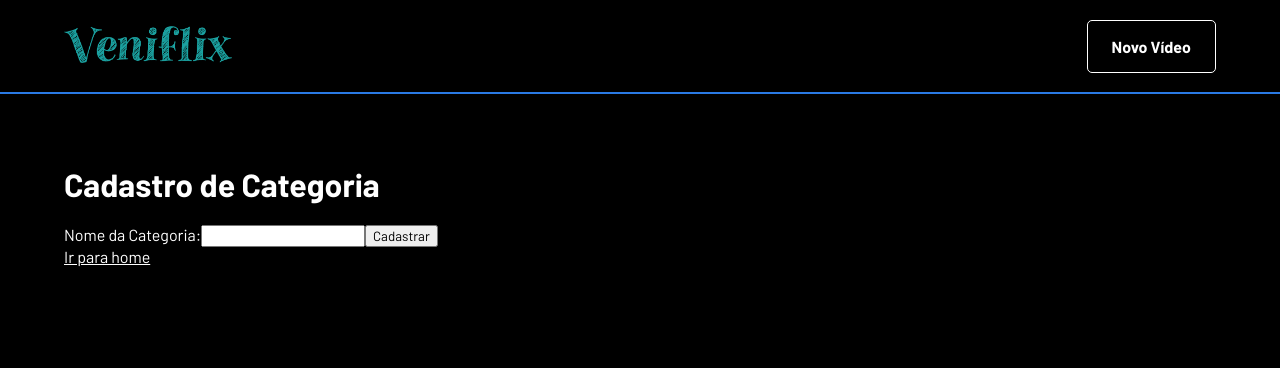
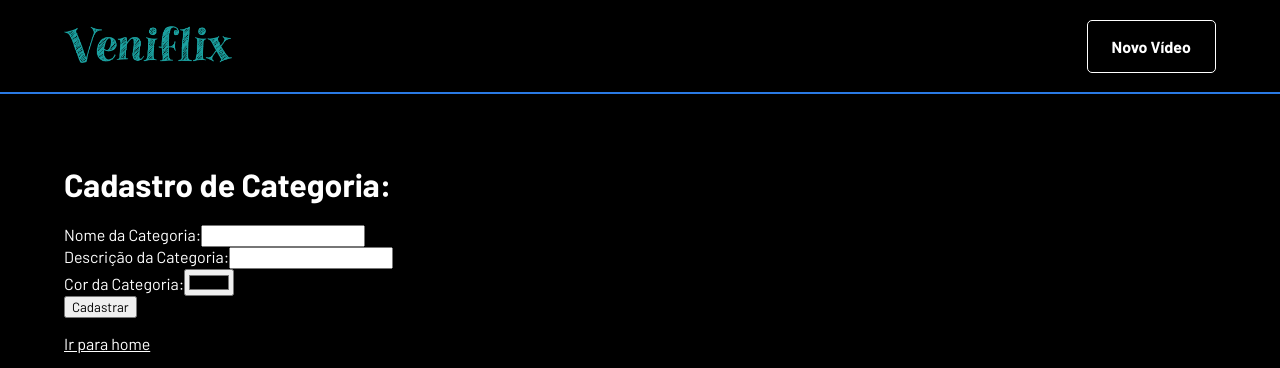
Before and after one commit to GabrielDargas/Alura-Imersao-React, a React (Create React App) app in the folder Veniflix/: page /cadastro/categoria in a window 1280 px wide. Shown: the top 368 px of the page. Built offline with nearby package versions, Linux system fonts and the light colour scheme.

Commit message:
atualizado - dia 03 de live

```diff
--- /dev/null
+++ b/Veniflix/src/components/FormField/index.js
@@ -0,0 +1,21 @@
+import React from 'react'
+
+function FormField({label, type, value, name, onChange}){
+    return (
+      <div>
+        <label>
+          {label}:
+        <input
+
+            type={type}
+            value={value}
+            name={name}
+            onChange={onChange}
+          />
+        </label>
+        </div>
+    )
+}
+
+
+export default FormField
--- a/Veniflix/src/data/dados_iniciais.json
+++ b/Veniflix/src/data/dados_iniciais.json
@@ -2,20 +2,20 @@
   "categorias": [
     {
       "titulo": "Músicas",
-      "link": "https://www.youtube.com/watch?v=xELBOfd2lis",
+      "link": "https://www.youtube.com/watch?v=jAlnL8JHetY",
       "cor": "#343477",
       "link_extra": {
         "text": "Músicas para ouvir durante a tarde",
-        "url": "https://www.youtube.com/watch?v=xELBOfd2lis"
+        "url": "https://www.youtube.com/watch?v=jAlnL8JHetY"
       },
       "videos": [
         {
+          "titulo": "Féloche - Silbo",
+          "url": "https://www.youtube.com/watch?v=jAlnL8JHetY"
+        },
+        {
           "titulo": "Ronnie Hilton - Veni Vidi Vici",
           "url": "https://www.youtube.com/watch?v=xELBOfd2lis"
-        },
-        {
-          "titulo": "Féloche - Silbo",
-          "url": "https://www.youtube.com/watch?v=jAlnL8JHetY"
         },
         {
           "titulo": "PRECISO ME ENCONTRAR | Cowboy Bebop (カウボーイビバップ)",
--- a/Veniflix/src/pages/Home/index.js
+++ b/Veniflix/src/pages/Home/index.js
@@ -13,7 +13,7 @@ function Home() {
       <BannerMain
         videoTitle={dadosIniciais.categorias[0].videos[0].titulo}
         url={dadosIniciais.categorias[0].videos[0].url}
-        videoDescription={"O que é Front-end? Trabalhando na área os termos HTML, CSS e JavaScript fazem parte da rotina das desenvolvedoras e desenvolvedores. Mas o que eles fazem, afinal? Descubra com a Vanessa!"}
+        videoDescription={""}
       />
 
       <Carousel
--- a/Veniflix/src/pages/cadastro/Categoria/index.js
+++ b/Veniflix/src/pages/cadastro/Categoria/index.js
@@ -1,26 +1,85 @@
-import React from 'react';
+import React, { useState } from 'react';
 import { Link } from 'react-router-dom';
 import PageDefault from '../../../components/PageDefault';
+import FormField from '../../../components/FormField';
+
 
 function CadastroCategoria() {
+  const valoresIniciais = {
+    nome: '',
+    descricao: '',
+    cor: '',
+  }
+  const [categorias, setCategorias] = useState([])
+  const [values, setValues] = useState(valoresIniciais)
+
+  function setValue(chave, valor) {
+    setValues({
+      ...values,
+      [chave]: valor,
+    })
+  }
+
+  function handleChange(infosDoEvento) {
+    setValue(
+      infosDoEvento.target.getAttribute('name'),
+      infosDoEvento.target.value
+    );
+  }
+
   return (
     <PageDefault>
-      <h1>Cadastro de Categoria</h1>
+      <h1>Cadastro de Categoria: {values.nome}</h1>
 
-      <form>
+      <form onSubmit={function handleSubmit(infosDoEvento) {
+        infosDoEvento.preventDefault()
+        setCategorias([
+          ...categorias,
+          values
+        ]);
+        setValues(valoresIniciais)
+      }}>
 
-        <label>
-          Nome da Categoria:
-          <input
-            type="text"
-          />
-        </label>
+        <FormField
+          label="Nome da Categoria"
+          type="text"
+          name="nome"
+          value={values.nome}
+          onChange={handleChange}
+        />
+
+        <FormField
+          label="Descrição da Categoria"
+          type="textarea"
+          name="descricao"
+          value={values.descricao}
+          onChange={handleChange}
+        />
+
+        <FormField
+          label="Cor da Categoria"
+          type="color"
+          name="cor"
+          value={values.cor}
+          onChange={handleChange}
+        />
+
+
 
         <button>
           Cadastrar
         </button>
       </form>
 
+      <ul>
+        {categorias.map((Categoria, indice) => {
+          return (
+            <li key={`${Categoria} + ${indice}`}>
+              {Categoria.nome}
+            </li>
+          )
+        })}
+      </ul>
 
       <Link to="/">
         Ir para home
```
